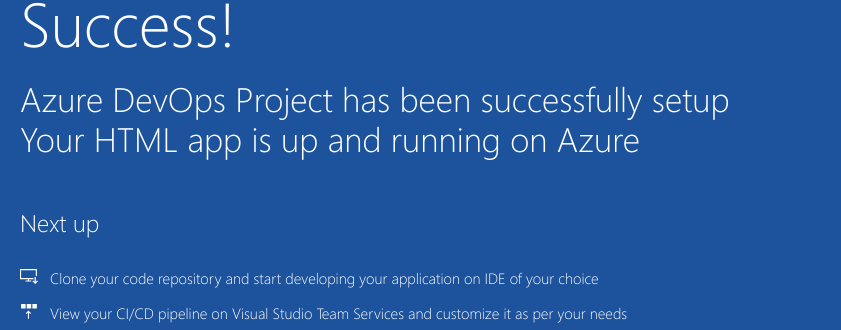
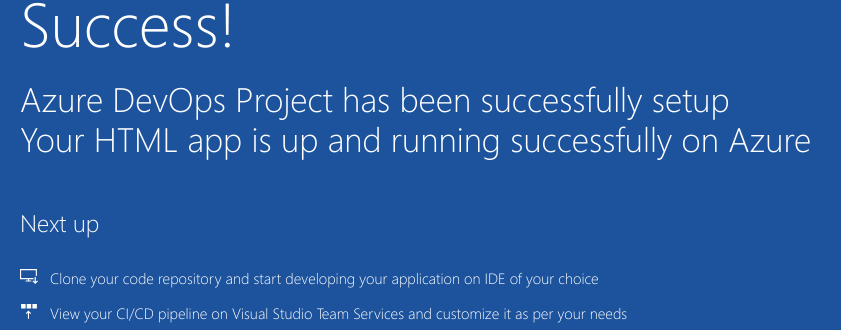
Before and after one commit to Archna9090/HOOLICODE, a plain HTML site: page index.html in a window 1280 px wide. Shown: the part 392-722 px from the top of the page, 205-1046 px from the left. Drawn offline with Linux system fonts and the light colour scheme.

Commit message:
index.html modified

```diff
--- a/index.html
+++ b/index.html
@@ -20,7 +20,7 @@
             <div class="content-body">
                 <div class="success-text">Success!</div>
                 <div class="description line-1"> Azure DevOps Project has been successfully setup</div>
-                <div class="description line-2"> Your HTML app is up and running on Azure</div>
+                <div class="description line-2"> Your HTML app is up and running successfully on Azure</div>
                 <div class="next-steps-container">
                     <div class="next-steps-header">Next up</div>
                     <div class="next-steps-body">
```
